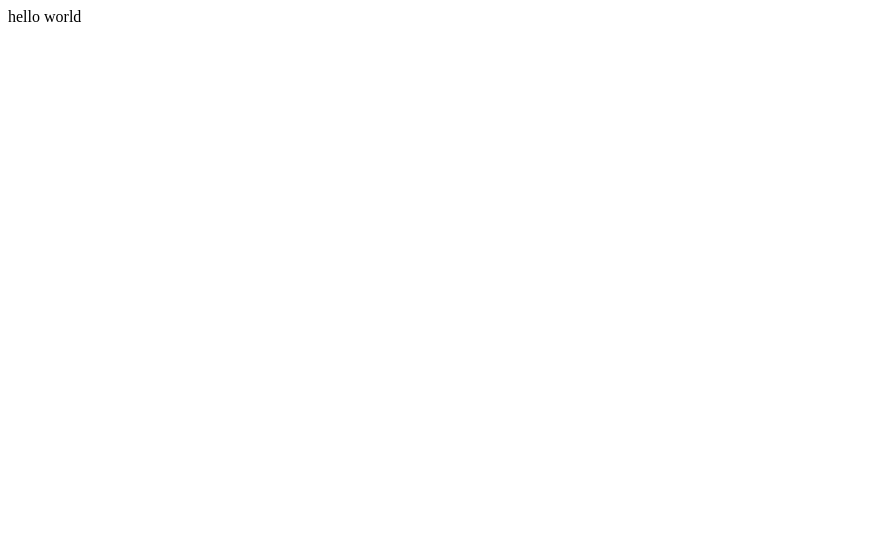
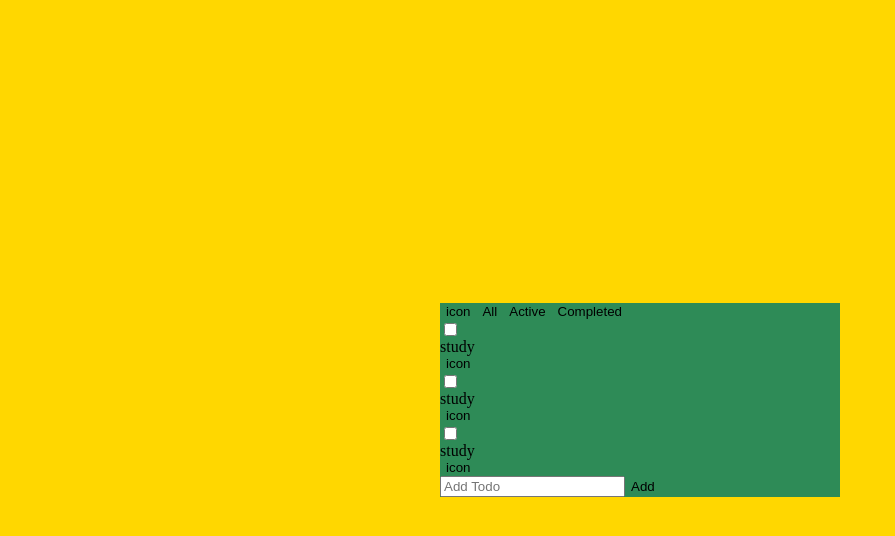
Before and after one commit to oqoqoh/project-todo, a React (Create React App) app: page / in a window 1280 px wide. Shown: the top 536 px of the page, without its empty margins (0-895 px from the left). Built offline with nearby package versions, Linux system fonts and the light colour scheme.

Commit message:
input, main 컴포넌트 생성

```diff
--- a/src/App.js
+++ b/src/App.js
@@ -1,8 +1,30 @@
+import { useState } from 'react';
+import Footer from './components/footer/Footer';
+import Header from './components/header/Header';
+import Main from './components/main/Main';
+
 function App() {
-  return (
-    <div>
-      hello world
-    </div>
-  );
+    const [todoList, setTodoList] = useState([]);
+    const [todo, setTodo] = useState({});
+    const date = new Date();
+    const addTodoList = (val) => {
+        let data = {
+            _id: new Date().toString(),
+            title: val,
+            done: false,
+        };
+        setTodoList((prev) => prev.push(data));
+        console.log(todoList);
+    };
+    return (
+        <div id="App">
+            <h1 className="a11y-hidden">Todo List</h1>
+            <div className="cnt-todo">
+                <Header />
+                <Main />
+                <Footer addTodoList={addTodoList} />
+            </div>
+        </div>
+    );
 }
 export default App;
--- /dev/null
+++ b/src/components/footer/Footer.jsx
@@ -0,0 +1,20 @@
+import React, { useState } from 'react';
+
+export default function Footer({ addTodoList }) {
+    const [todoInput, setTodoInput] = useState('');
+    const handleInput = (e) => {
+        setTodoInput(e.target.value);
+    };
+    const handleSubmit = (e) => {
+        e.preventDefault();
+        addTodoList(todoInput);
+    };
+    return (
+        <footer>
+            <form onSubmit={handleSubmit}>
+                <input type="text" placeholder="Add Todo" value={todoInput} onChange={handleInput}></input>
+                <button type="subnit">Add</button>
+            </form>
+        </footer>
+    );
+}
--- /dev/null
+++ b/src/components/header/Header.jsx
@@ -0,0 +1,12 @@
+import React from 'react';
+
+export default function Header() {
+    return (
+        <header>
+            <button type="button">icon</button>
+            <button type="button">All</button>
+            <button type="button">Active</button>
+            <button type="button">Completed</button>
+        </header>
+    );
+}
--- /dev/null
+++ b/src/components/main/Main.jsx
@@ -0,0 +1,25 @@
+import React from 'react';
+
+export default function Main() {
+    return (
+        <main>
+            <ul>
+                <li>
+                    <input type="checkbox"></input>
+                    <p>study</p>
+                    <button>icon</button>
+                </li>
+                <li>
+                    <input type="checkbox"></input>
+                    <p>study</p>
+                    <button>icon</button>
+                </li>
+                <li>
+                    <input type="checkbox"></input>
+                    <p>study</p>
+                    <button>icon</button>
+                </li>
+            </ul>
+        </main>
+    );
+}
--- /dev/null
+++ b/src/index.css
@@ -0,0 +1,159 @@
+html,
+body,
+div,
+span,
+applet,
+object,
+iframe,
+h1,
+h2,
+h3,
+h4,
+h5,
+h6,
+p,
+blockquote,
+pre,
+a,
+abbr,
+acronym,
+address,
+big,
+cite,
+code,
+del,
+dfn,
+em,
+img,
+ins,
+kbd,
+q,
+s,
+samp,
+small,
+strike,
+strong,
+sub,
+sup,
+tt,
+var,
+b,
+u,
+i,
+center,
+dl,
+dt,
+dd,
+ol,
+ul,
+li,
+fieldset,
+form,
+label,
+legend,
+table,
+caption,
+tbody,
+tfoot,
+thead,
+tr,
+th,
+td,
+article,
+aside,
+canvas,
+details,
+embed,
+figure,
+figcaption,
+footer,
+header,
+hgroup,
+menu,
+nav,
+output,
+ruby,
+section,
+summary,
+time,
+mark,
+audio,
+video {
+    margin: 0;
+    padding: 0;
+    border: 0;
+    font-size: 100%;
+    font: inherit;
+    vertical-align: baseline;
+}
+
+/* HTML5 display-role reset for older browsers */
+article,
+aside,
+details,
+figcaption,
+figure,
+footer,
+header,
+hgroup,
+menu,
+nav,
+section {
+    display: block;
+}
+
+body {
+    line-height: 1;
+}
+
+ol,
+ul {
+    list-style: none;
+}
+
+blockquote,
+q {
+    quotes: none;
+}
+
+blockquote:before,
+blockquote:after,
+q:before,
+q:after {
+    content: '';
+    content: none;
+}
+
+table {
+    border-collapse: collapse;
+    border-spacing: 0;
+}
+
+button {
+    border: none;
+    background-color: transparent;
+    cursor: pointer;
+}
+
+#App {
+    height: 100vh;
+    background-color: gold;
+    display: flex;
+    justify-content: center;
+    align-items: center;
+}
+.a11y-hidden {
+    clip: rect(1px, 1px, 1px, 1px);
+    clip-path: inset(50%);
+    width: 1px;
+    height: 1px;
+    margin: -1px;
+    overflow: hidden;
+    padding: 0;
+    position: absolute;
+}
+
+.cnt-todo {
+    background-color: seagreen;
+    width: 400px;
+}
```
Also changed, not shown: src/index.js (+5 -4 lines).
